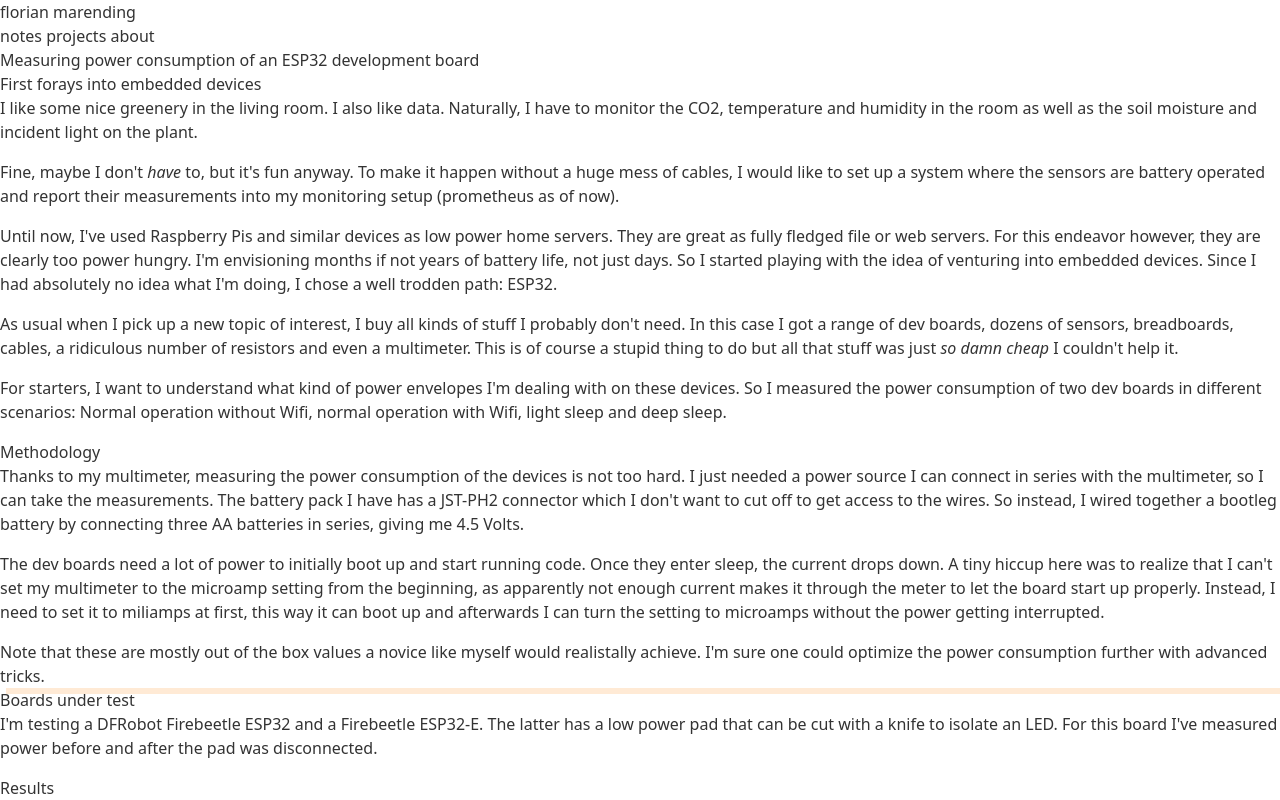
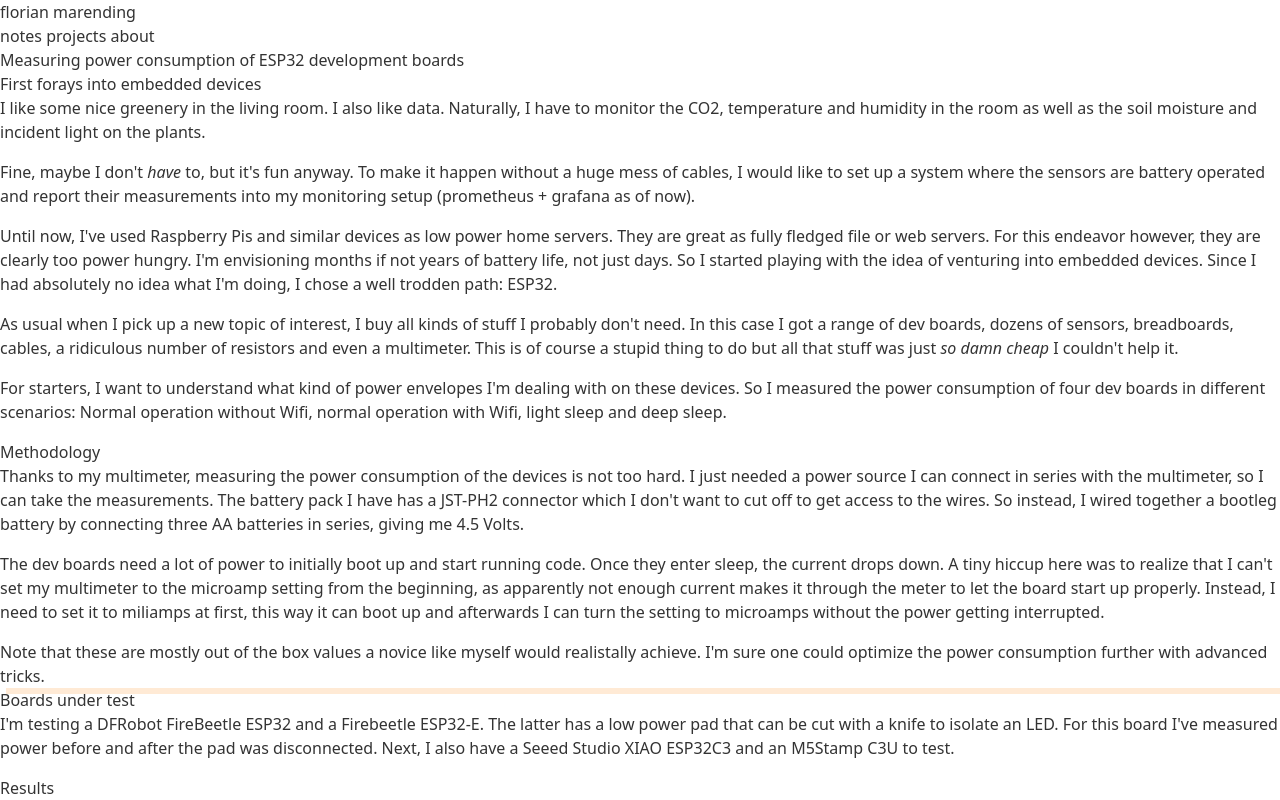
Before and after one commit to beingflo/marending.dev, a SvelteKit app: page /notes/esp-power in a window 1280 px wide. Shown: the top 800 px of the page. Built offline with nearby package versions, Linux system fonts and the light colour scheme.

Commit message:
[esp-power] Continue writing

```diff
--- a/src/routes/+page.svelte
+++ b/src/routes/+page.svelte
@@ -6,7 +6,7 @@
 <Page>
 	<div class="grid grid-cols-1 md:grid-cols-2 xl:grid-cols-3 gap-8 md:gap-12">
 		<NoteSummary
-			title="Measuring power consumption of an ESP32 development board"
+			title="Measuring power consumption of ESP32 development boards"
 			summary="First forays into embedded devices"
 			date="25 February 2023"
 			link="/notes/esp-power" />
--- a/src/routes/notes/esp-power/+page.svelte
+++ b/src/routes/notes/esp-power/+page.svelte
@@ -5,20 +5,21 @@
 	import Title from '$lib/components/Title.svelte';
 	import Results from './results-table.svelte';
 	import Info from '$lib/components/Info.svelte';
+	import A from '$lib/components/A.svelte';
 </script>
 
 <Note>
 	<Title subtitle="First forays into embedded devices"
-		>Measuring power consumption of an ESP32 development board</Title>
+		>Measuring power consumption of ESP32 development boards</Title>
 	<P
 		>I like some nice greenery in the living room. I also like data. Naturally, I have to monitor
 		the CO2, temperature and humidity in the room as well as the soil moisture and incident light on
-		the plant.
+		the plants.
 	</P>
 	<P
 		>Fine, maybe I don't <em>have</em> to, but it's fun anyway. To make it happen without a huge mess
 		of cables, I would like to set up a system where the sensors are battery operated and report their
-		measurements into my monitoring setup (prometheus as of now).</P>
+		measurements into my monitoring setup (prometheus + grafana as of now).</P>
 	<P
 		>Until now, I've used Raspberry Pis and similar devices as low power home servers. They are
 		great as fully fledged file or web servers. For this endeavor however, they are clearly too
@@ -34,7 +35,7 @@
 	</P>
 	<P
 		>For starters, I want to understand what kind of power envelopes I'm dealing with on these
-		devices. So I measured the power consumption of two dev boards in different scenarios: Normal
+		devices. So I measured the power consumption of four dev boards in different scenarios: Normal
 		operation without Wifi, normal operation with Wifi, light sleep and deep sleep.
 	</P>
 	<H2>Methodology</H2>
@@ -57,9 +58,14 @@
 		I'm sure one could optimize the power consumption further with advanced tricks.</Info>
 	<H2>Boards under test</H2>
 	<P
-		>I'm testing a DFRobot Firebeetle ESP32 and a Firebeetle ESP32-E. The latter has a low power pad
-		that can be cut with a knife to isolate an LED. For this board I've measured power before and
-		after the pad was disconnected.</P>
+		>I'm testing a <A href="https://www.dfrobot.com/product-1590.html">DFRobot FireBeetle ESP32</A> and
+		a <A href="https://www.dfrobot.com/product-2195.html">Firebeetle ESP32-E</A>. The latter has a
+		low power pad that can be cut with a knife to isolate an LED. For this board I've measured power
+		before and after the pad was disconnected. Next, I also have a <A
+			href="https://www.seeedstudio.com/Seeed-XIAO-ESP32C3-p-5431.html"
+			>Seeed Studio XIAO ESP32C3</A> and an <A
+			href="https://shop.m5stack.com/products/m5stamp-c3u-mate-with-pin-headers">M5Stamp C3U</A> to test.
+	</P>
 	<H2>Results</H2>
 	<Results />
 	<Info
```
